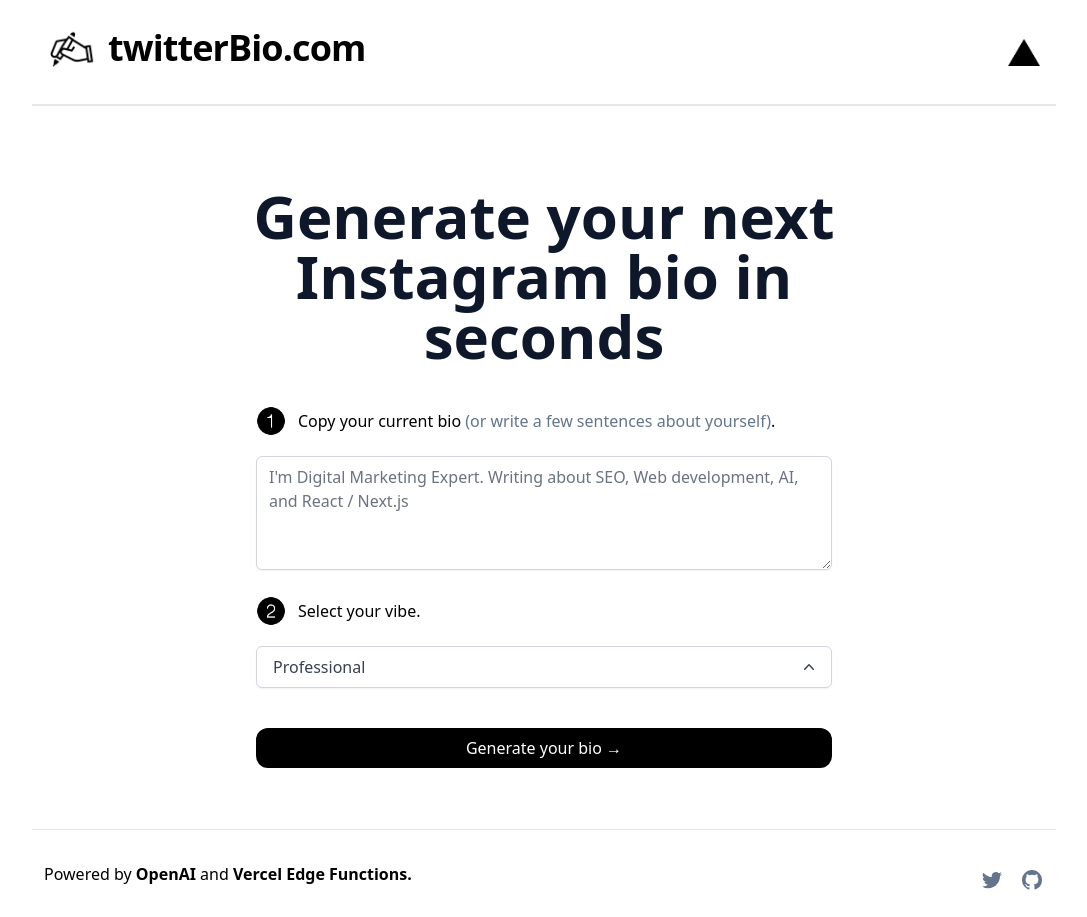
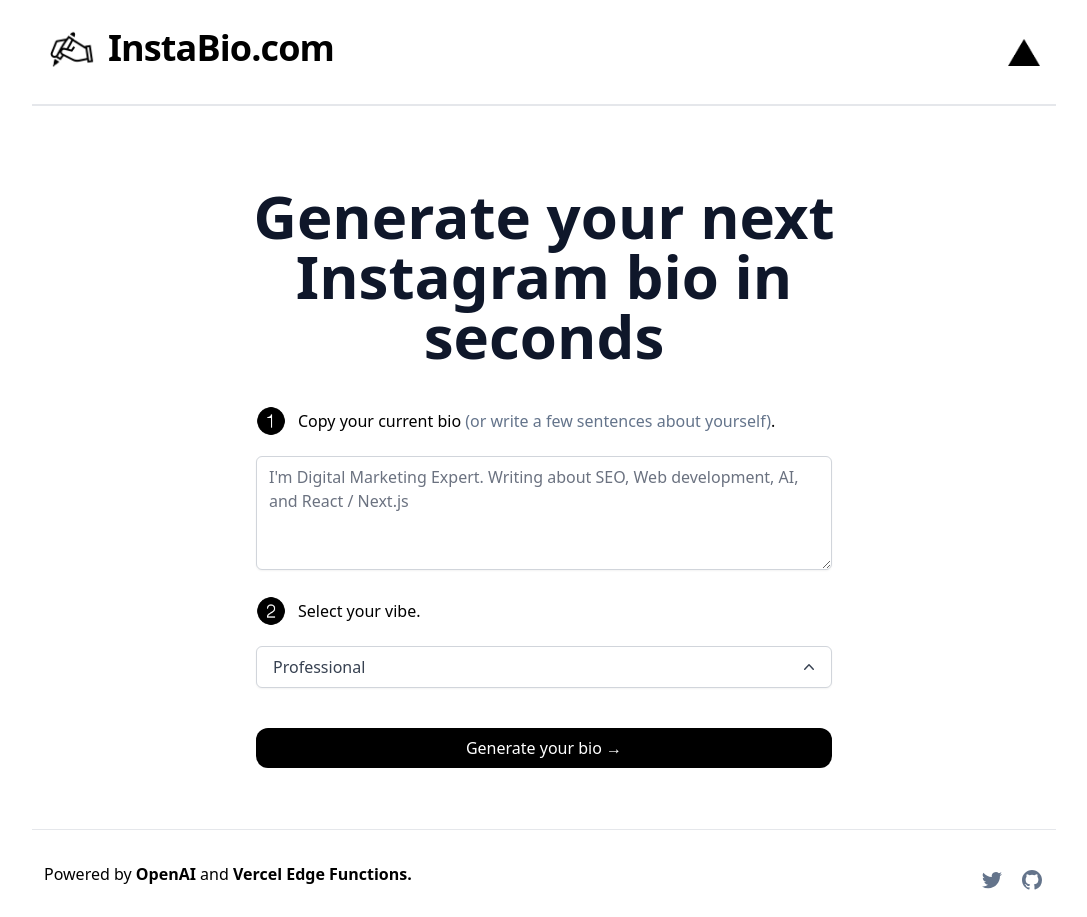
Before and after one commit to vxsahu/gitagpt, a Next.js app: page / in a window 1280 px wide. Shown: the whole page, without its empty margins (96-1183 px from the left). Built offline with nearby package versions, Linux system fonts and the light colour scheme.

Commit message:
Update Header.tsx

```diff
--- a/components/Header.tsx
+++ b/components/Header.tsx
@@ -13,7 +13,7 @@ export default function Header() {
           height={32}
         />
         <h1 className="sm:text-4xl text-2xl font-bold ml-2 tracking-tight">
-          twitterBio.com
+          InstaBio.com
         </h1>
       </Link>
       <a
```
